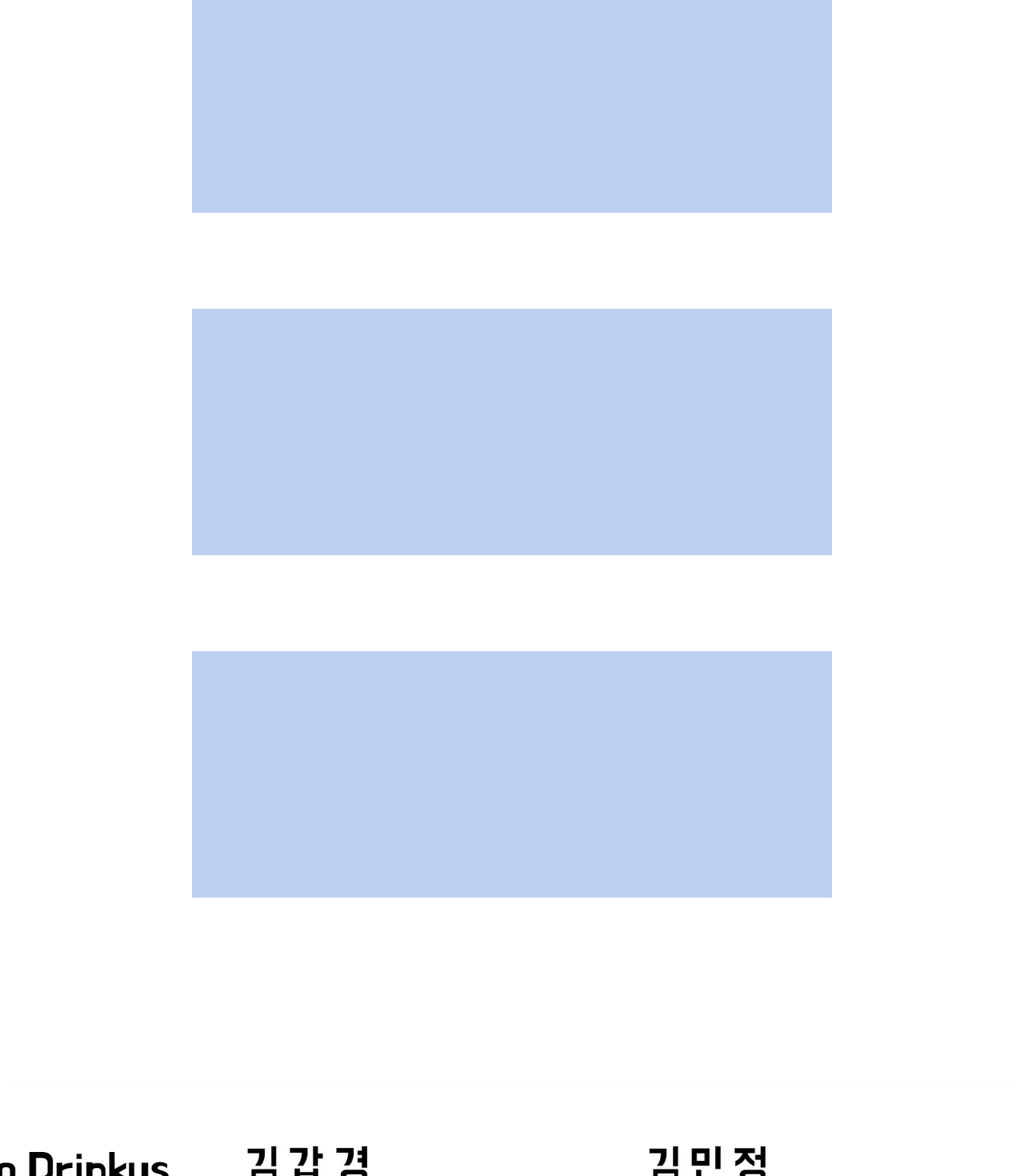
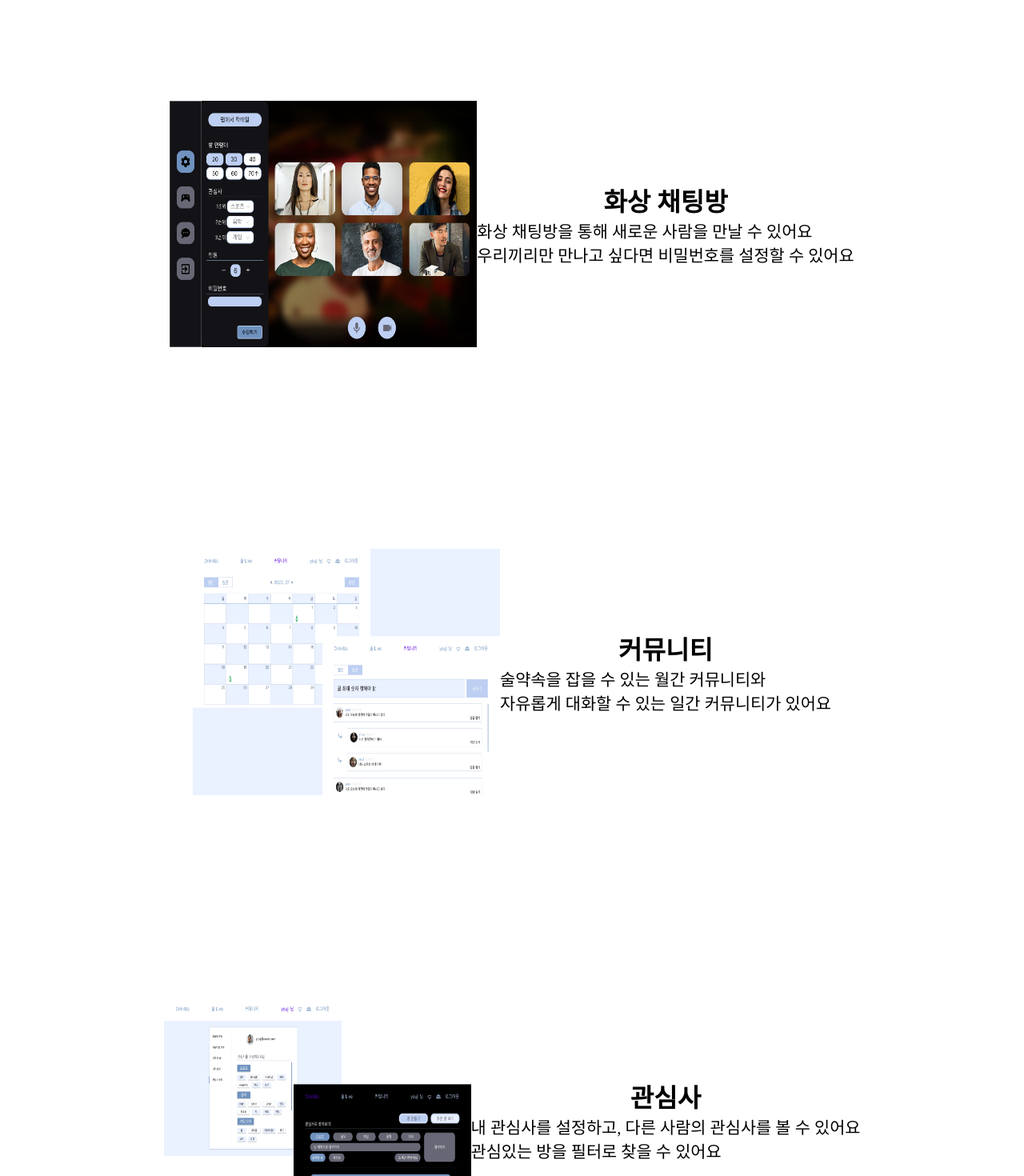
Before and after one commit to minwoo9629/DrinkUs, a React (Create React App) app in the folder FrontEnd/: page / in a window 1280 px wide. Shown: the part 960-2430 px from the top of the page at 80% size. Built offline with nearby package versions, Linux system fonts and the light colour scheme; the HTML template or start-up script is replaced by a standard one; a web font is replaced by a local one.

Commit message:
chore: Home CSS 수정

```diff
--- a/FrontEnd/src/pages/Home.js
+++ b/FrontEnd/src/pages/Home.js
@@ -3,7 +3,7 @@ import Header from "../components/layout/Header";
 import Footer from "../components/layout/Footer";
 import HomeSlide from "../components/mainpage/HomeSlide";
 import TopButton from "../components/common/buttons/TopButton";
-import { BaseFlexWrapper } from "../components/styled/Wrapper";
+import { BaseFlexWrapper, BaseFlexColWrapper } from "../components/styled/Wrapper";
 
 const neon_text_color = "#5904de";
 const neon_border_color = "#08f";
@@ -65,13 +65,14 @@ const ContentWrapper = styled(BaseFlexWrapper)`
   width: 100vw;
 `;
 
-const Mainimage = styled.div`
-  width: 800px;
-  height: 308px;
-  top: ${(props) => props.top};
-  background: #bdcff2;
-  margin-bottom: 15vh;
-`;
+const Letter = styled.p`
+  font-size: ${(props) => props.size};
+  font-weight: ${(props) => props.weight};
+  // font-family: "맑은고딕","Malgun Gothic",serif;
+  // font-family: "Black Han Sans";
+  // font-family: "돋움",Dotum,"돋움체",DotumChe;
+  font-family: 'EarlyFontDiary';
+`
 
 const Home = () => {
   return (
@@ -80,13 +81,44 @@ const Home = () => {
       <ContentWrapper background={"#000"} height={"100vh"}>
         <NeonSignTitle>OPEN DRINKUS</NeonSignTitle>
       </ContentWrapper>
-      <ContentWrapper background={"#FFF"} height={"190vh"}>
-        <center>
-          <Mainimage top={"130vh"}></Mainimage>
-          <Mainimage top={"180vh"}></Mainimage>
-          <Mainimage top={"230vh"}></Mainimage>
-        </center>
+      <ContentWrapper height={"20vh"}/>
+      <ContentWrapper background={"#FFF"} height={"70vh"}>
+        <img src={process.env.PUBLIC_URL + '/assets/room.png'} width="30%" height="55%"/>
+        <BaseFlexColWrapper>
+          <Letter size={"2rem"} weight={"bold"}>
+            화상 채팅방
+          </Letter>
+          <Letter size={"1.3rem"}>
+            화상 채팅방을 통해 새로운 사람을 만날 수 있어요<br/>
+            우리끼리만 만나고 싶다면 비밀번호를 설정할 수 있어요
+          </Letter>
+        </BaseFlexColWrapper>
       </ContentWrapper>
+      <ContentWrapper background={"#FFF"} height={"70vh"}>
+        <img src={process.env.PUBLIC_URL + '/assets/community.png'} width="30%" height="55%"/>
+        <BaseFlexColWrapper>
+          <Letter size={"2rem"} weight={"bold"}>
+            커뮤니티
+          </Letter>
+          <Letter size={"1.3rem"}>
+            술약속을 잡을 수 있는 월간 커뮤니티와<br/>
+            자유롭게 대화할 수 있는 일간 커뮤니티가 있어요
+          </Letter>
+        </BaseFlexColWrapper>
+      </ContentWrapper>
+      <ContentWrapper background={"#FFF"} height={"70vh"}>
+        <img src={process.env.PUBLIC_URL + '/assets/filter.png'} width="30%" height="55%"/>
+        <BaseFlexColWrapper>
+          <Letter size={"2rem"} weight={"bold"}>
+            관심사
+          </Letter>
+          <Letter size={"1.3rem"}>
+            내 관심사를 설정하고, 다른 사람의 관심사를 볼 수 있어요<br/>
+            관심있는 방을 필터로 찾을 수 있어요
+          </Letter>
+        </BaseFlexColWrapper>
+      </ContentWrapper>
+      <ContentWrapper height={"20vh"}/>
       <HomeSlide />
       <Footer />
       <TopButton />
```
